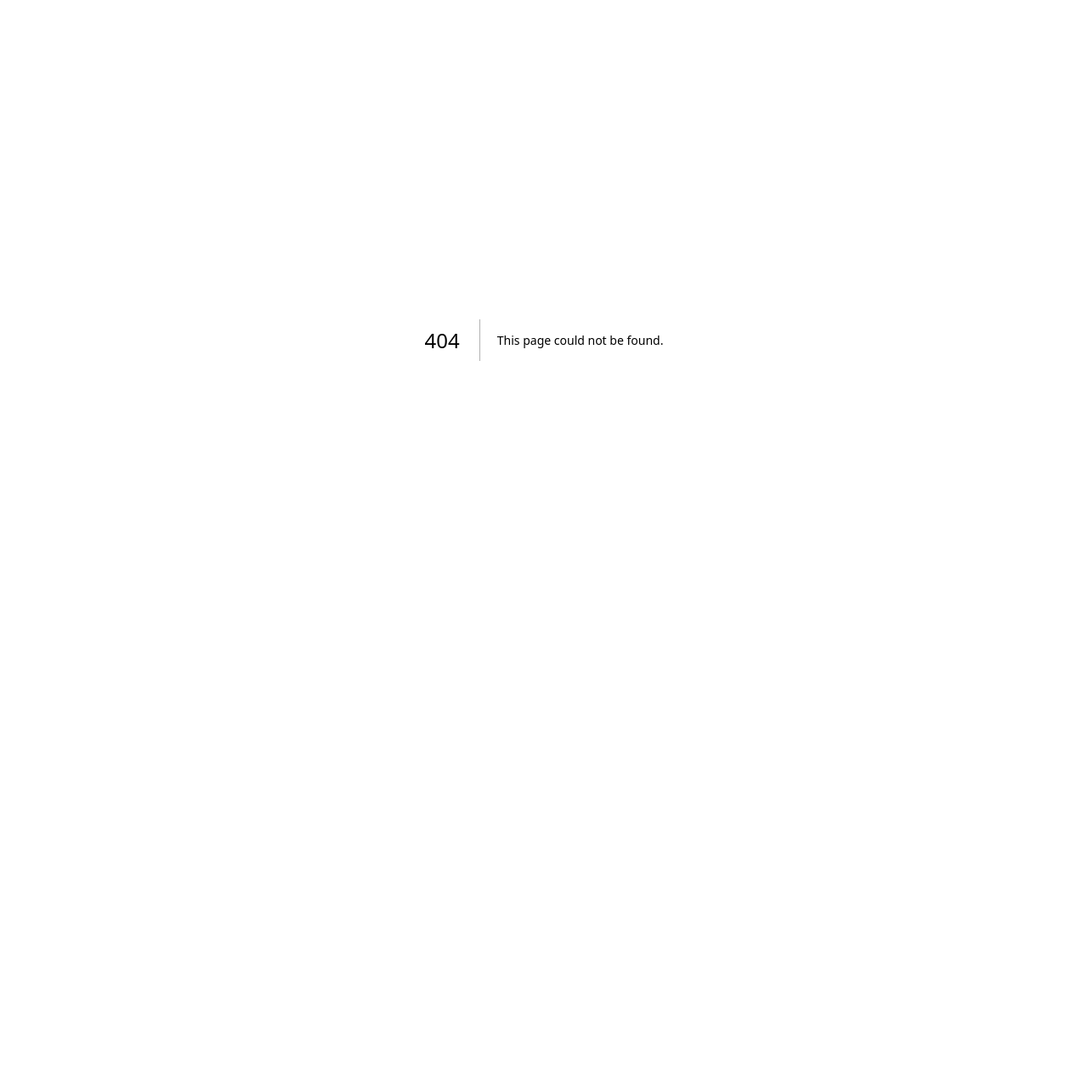
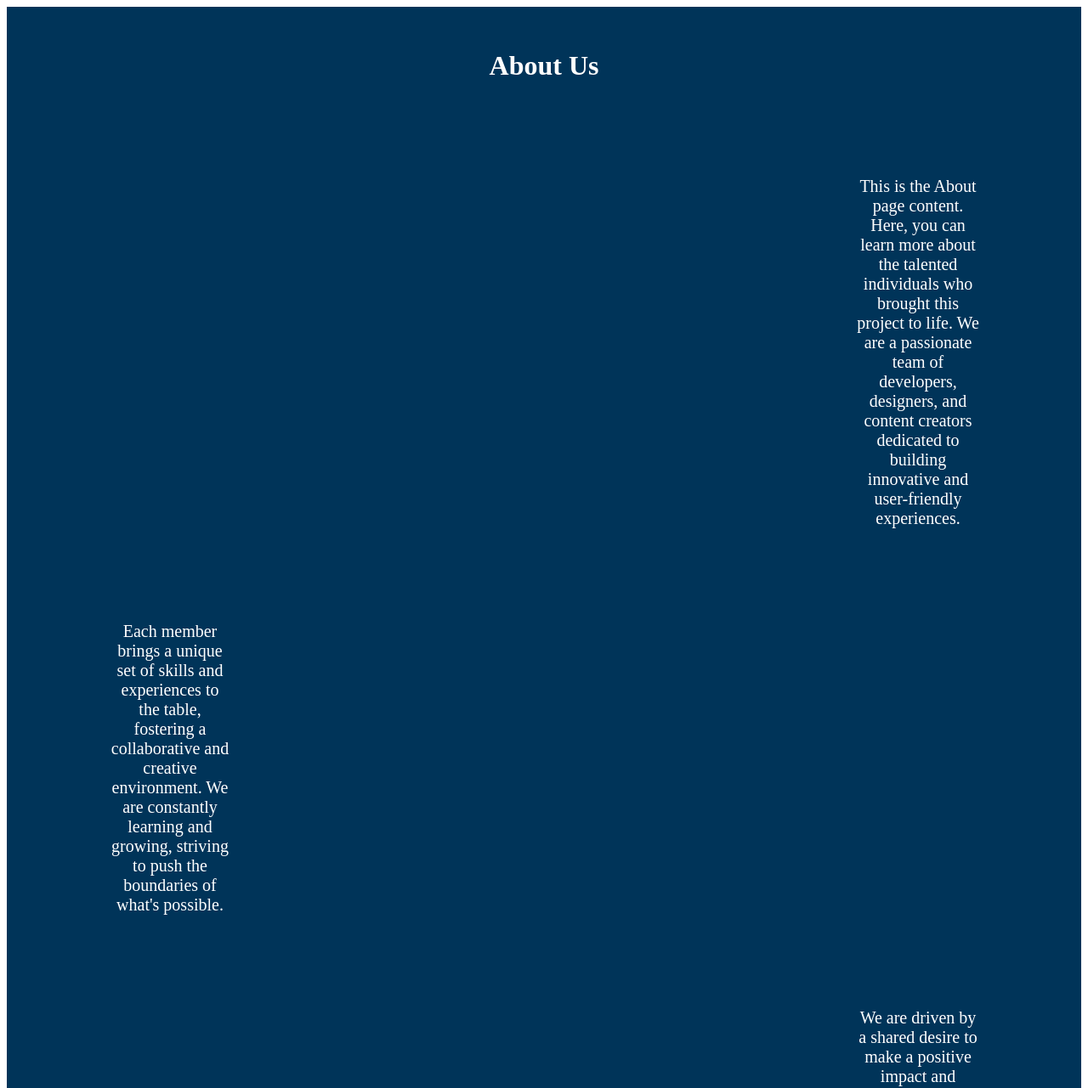
Before and after one commit to AugustanaCSC490Spring2024/Magpie, a Next.js app in the folder magpie/: page /about in a window 1280 px wide. Before the commit this address had no page. Shown: the top 1281 px of the page at 85% size. Before the commit the page ends 800 px from the top, so only its background shows below. Built offline with nearby package versions, Linux system fonts and the light colour scheme.

Commit message:
worked on the about page

```diff
--- /dev/null
+++ b/magpie/src/app/about/page.js
@@ -0,0 +1,54 @@
+import React from 'react';
+
+const AboutPage = () => {
+  return (
+    <div style={{ backgroundColor: '#003459', minHeight: '100vh', display: 'flex', flexDirection: 'column', justifyContent: 'space-between' }}>
+      <h1 style={{ textAlign: 'center', color: 'white', paddingTop: '30px' }}>About Us</h1>
+      <p style={{ fontSize: '20px' , paddingLeft: '1000px',textAlign: 'center', color: 'white', paddingTop: '70px', paddingRight: '120px'}}>
+        This is the About page content. Here, you can learn more about the talented
+        individuals who brought this project to life. We are a passionate team of
+        developers, designers, and content creators dedicated to building
+        innovative and user-friendly experiences.
+      </p>
+      <p style={{fontSize: '20px' , paddingRight: '1000px', textAlign: 'center', color: 'white', paddingTop: '70px', paddingLeft: '120px'}}>
+        Each member brings a unique set of skills and experiences to the table,
+        fostering a collaborative and creative environment. We are constantly
+        learning and growing, striving to push the boundaries of what's possible.
+      </p>
+      <p style={{ fontSize: '20px' , paddingLeft: '1000px',textAlign: 'center', color: 'white', paddingTop: '70px', paddingRight: '120px'}}>
+        We are driven by a shared desire to make a positive impact and believe that
+        technology can be a powerful tool for good. We are excited to share our
+        creations with the world and hope you enjoy using them!
+      </p>
+      <div className="creators" style={{color: 'white', paddingLeft:'10px', paddingRight:'10px',paddingTop: '70px', display: 'flex', flexWrap: 'wrap', justifyContent: 'space-around', margin: 'auto',backgroundColor: 'rgba(0, 126, 167, .3)', borderRadius: '15px' }}>
+        <CreatorCard name="John Doe" title="Lead Developer" />
+        <CreatorCard name="Jane Smith" title="UX/UI Designer" />
+        <CreatorCard name="Michael Chen" title="Content Writer" />
+        <CreatorCard name="Sarah Lee" title="Data Scientist" />
+      </div>
+    </div>
+  );
+};
+
+const CreatorCard = ({ name, title }) => (
+    <div
+      className="creator-card"
+      style={{
+        width: '300px',
+        height: '500px',
+        margin: '10px',
+        padding: '15px',
+        paddingTop: '400px',
+        border: '1px solid #ddd',
+        borderRadius: '5px',
+        textAlign: 'bottom',
+        Color: 'white',
+
+      }}
+    >
+      <h3>{name}</h3>
+      <p>{title}</p>
+    </div>
+  );
+
+export default AboutPage;
```
Also changed, not shown: magpie/src/app/components/Homepage.js (+9 -2 lines), 1 other file (tests, documents, lock files or other folders).
